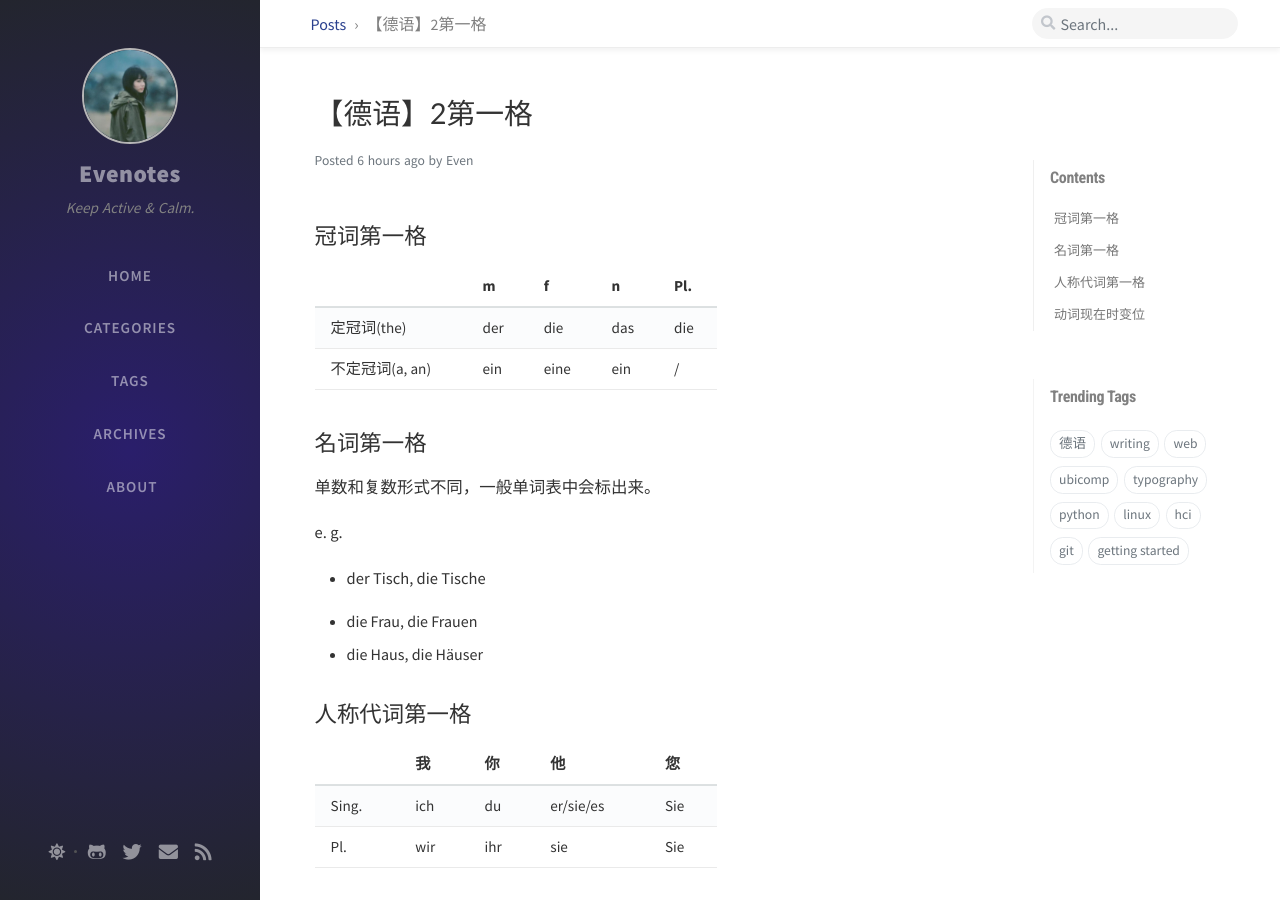
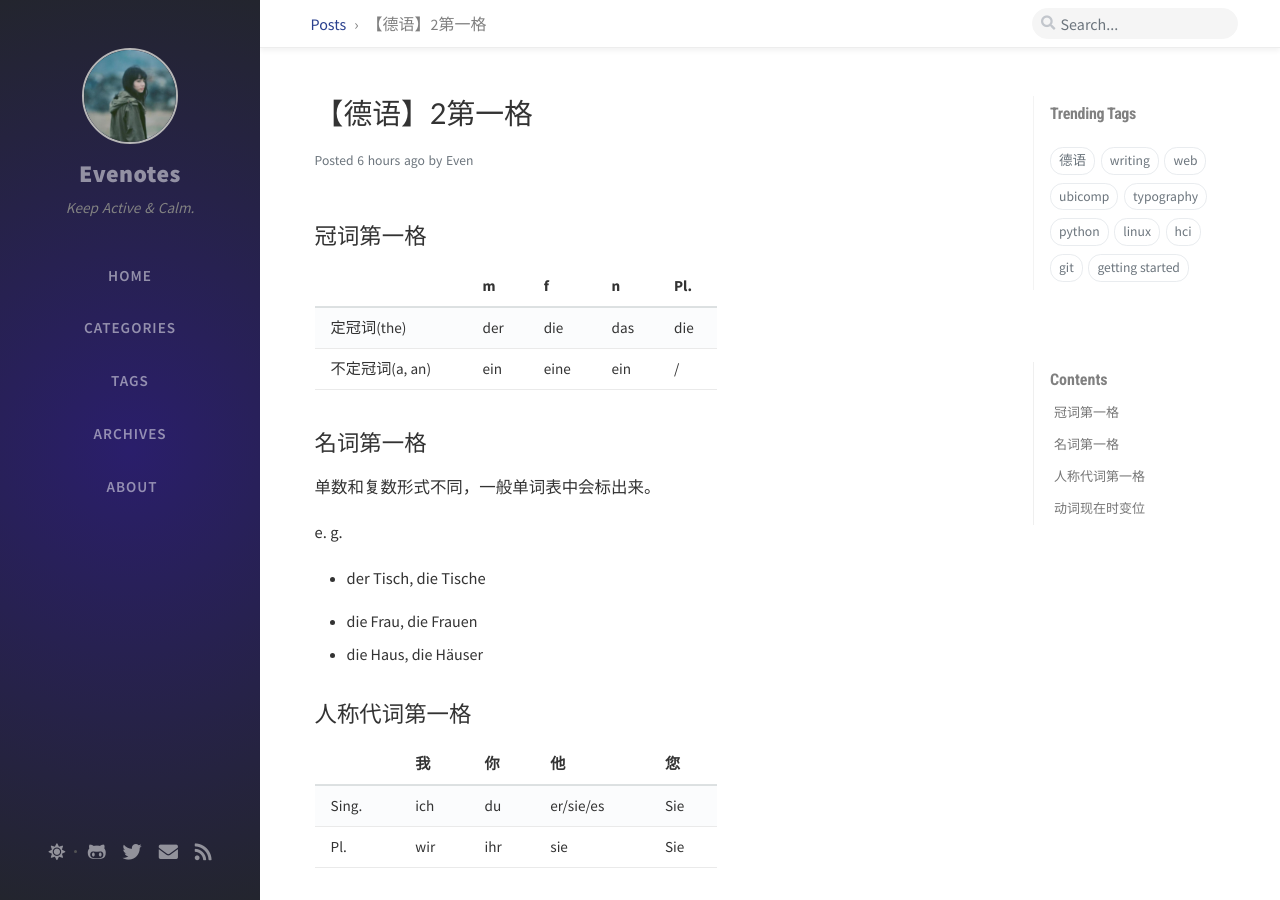
Before and after one commit to Evennaire/Evennaire.github.io, a Jekyll site: the page built from _posts/2020-09-16-德语2第一格.md, in a window 1280 px wide and 900 px high. Built offline with Jekyll 4.4.1, drawn with Linux system fonts in a browser that asks for light colours; nearby versions of some CDN libraries; comment, search, counter and statistics services are not loaded.

Commit message:
exchange positions of tags and toc

```diff
--- a/_includes/panel.html
+++ b/_includes/panel.html
@@ -40,17 +40,6 @@
 
   {% endif %} <!-- site.data.updates -->
 
-
-  {% if page.layout == 'post' and site.toc and page.toc %}
-  <div id="toc-wrapper" class="pl-0 pr-4 mb-5">
-    <h3 data-toc-skip class="pl-3 pt-2 mb-2">
-      {{- site.data.label.panel.toc -}}
-    </h3>
-    <nav id="toc" data-toggle="toc"></nav>
-  </div>
-  {% endif %}
-
-
   {% include trending-tags.html %}
 
   {% if trending_tags.size > 0 %}
@@ -69,5 +58,13 @@
   {% endif %}
   </div> <!-- .access -->
 
+  {% if page.layout == 'post' and site.toc and page.toc %}
+  <div id="toc-wrapper" class="pl-0 pr-4 mb-5">
+    <h3 data-toc-skip class="pl-3 pt-2 mb-2">
+      {{- site.data.label.panel.toc -}}
+    </h3>
+    <nav id="toc" data-toggle="toc"></nav>
+  </div>
+  {% endif %}
 
 </div> <!-- #panel-wrapper -->
```
